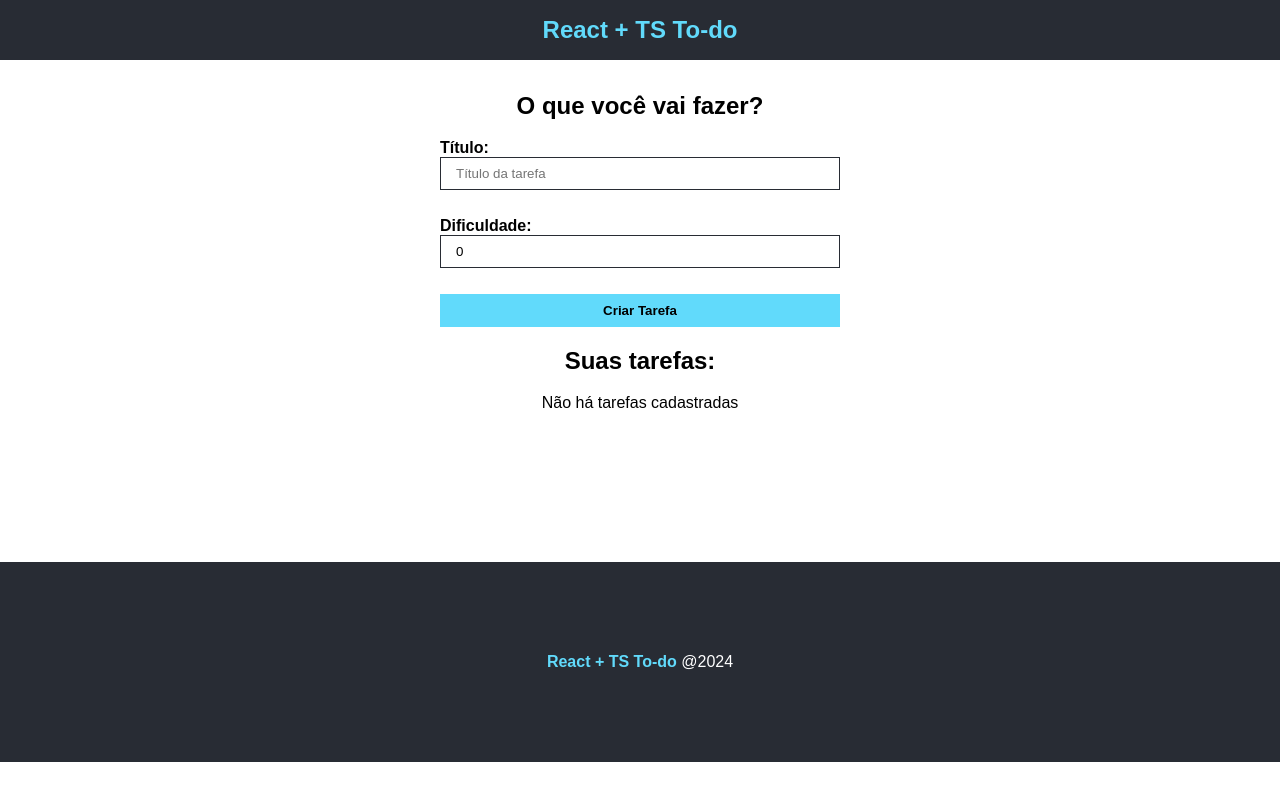
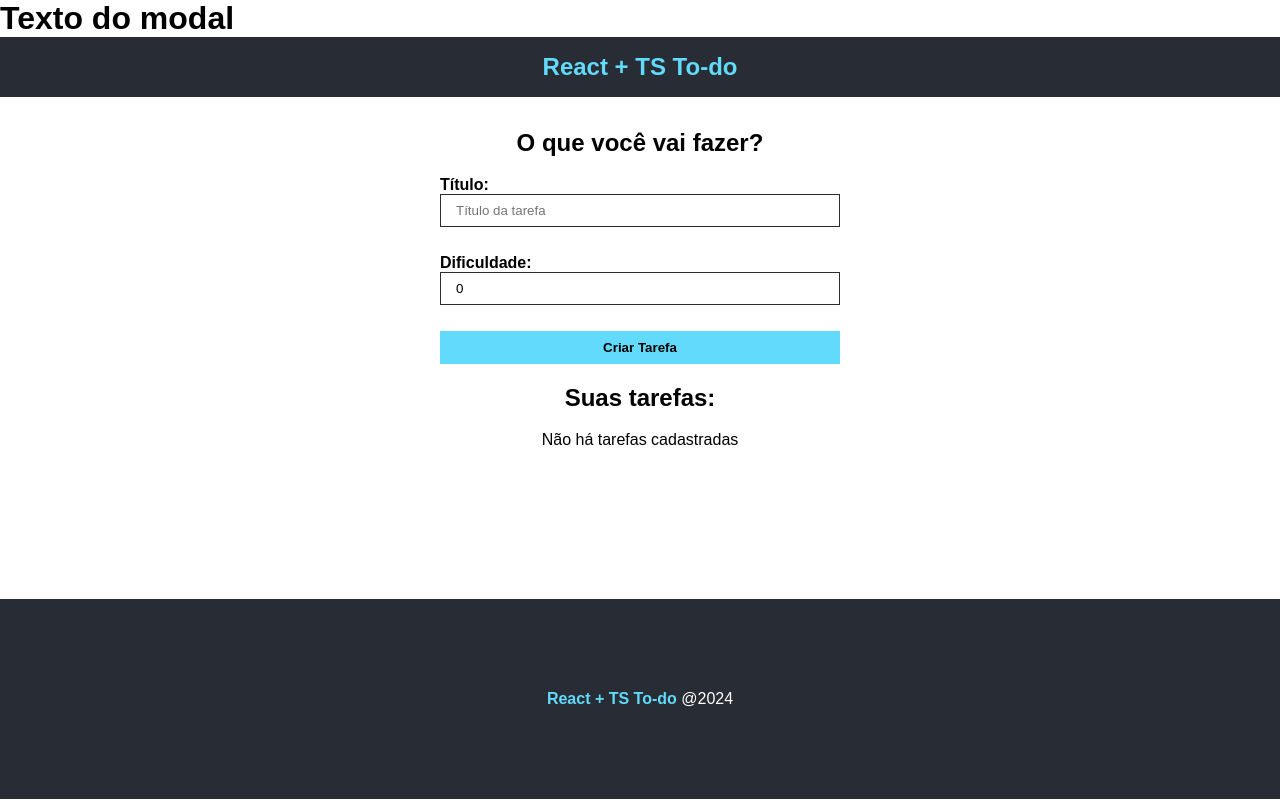
Before and after one commit to Jefferson-Duartte/Todo-List-com-React-TS, a React (Vite) app: page / in a window 1280 px wide. Built offline with nearby package versions, Linux system fonts and the light colour scheme.

Commit message:
:sparkles: feat: Criando componente Modal para edição das tarefas

```diff
--- a/src/App.tsx
+++ b/src/App.tsx
@@ -7,6 +7,7 @@ import Footer from './components/Footer/Footer'
 import Header from './components/Header/Header'
 import TaskForm from "./components/TaskForm/TaskForm"
 import TaskList from "./components/TaskList/TaskList"
+import Modal from "./components/Modal/Modal"
 
 //Interface
 import { ITask } from "./interfaces/Task"
@@ -21,6 +22,7 @@ function App() {
 
   return (
     <>
+      <Modal/>
       <Header/>
       <main className={styles.main}>
         <div>
--- /dev/null
+++ b/src/components/Modal/Modal.tsx
@@ -0,0 +1,16 @@
+import styles from "./Modal.module.css"
+
+type Props = {}
+
+const Modal = (props: Props) => {
+  return (
+    <div className="modal">
+      <div></div>
+      <div>
+        <h1>Texto do modal</h1>
+      </div>
+    </div>
+  )
+}
+
+export default Modal
```
Also changed, not shown: src/components/Modal/Modal.module.css (added).
